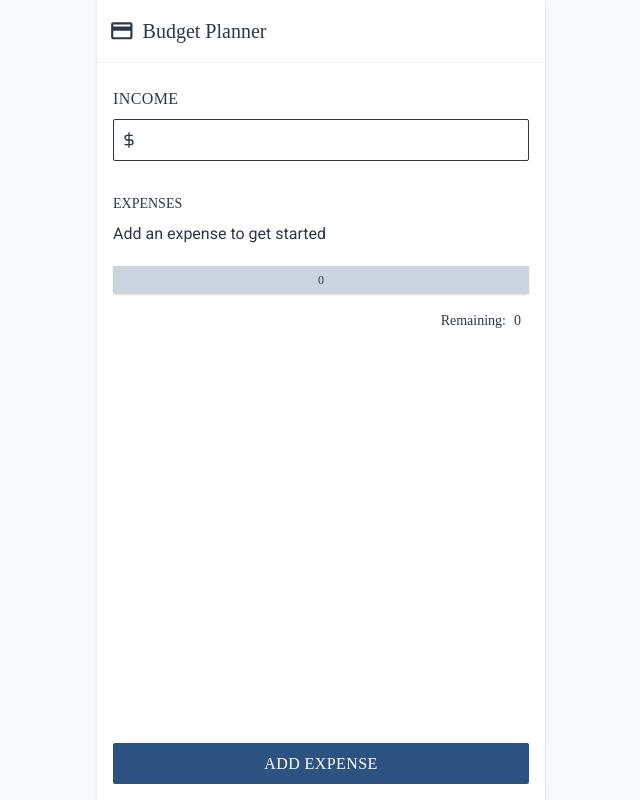
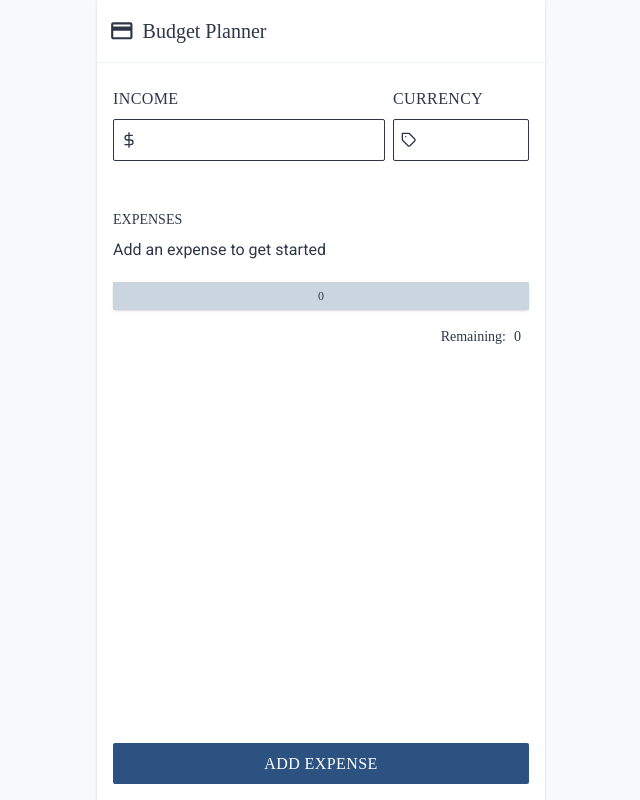
Before and after one commit to jdagmar/budget-planner, a React (Create React App) app: page / in a window 1280 px wide. Shown: the whole page, without its empty margins (319-959 px from the left). Built offline with nearby package versions, Linux system fonts and the light colour scheme; a web font is replaced by a local one.

Commit message:
Add currency field

```diff
--- a/src/components/IncomeForm.tsx
+++ b/src/components/IncomeForm.tsx
@@ -9,7 +9,8 @@ type Props = {
 
 export const IncomeForm = (props: Props) => {
   return (
-    <>
+    <div className="flex">
+      <div className="w-8/12 mr-2">
         <Input
           label="income"
           type="string"
@@ -19,13 +20,36 @@ export const IncomeForm = (props: Props) => {
             props.onChange({
               ...props.setIncomeForm,
               income: newIncome,
-            error: isNaN(parseInt(newIncome))
+              incomeFormatError: isNaN(parseInt(newIncome))
                 ? 'Income should be a number'
                 : undefined,
             });
           }}
         />
-      <p className="text-sm text-red-700  mb-2">{props.setIncomeForm.error}</p>
-    </>
+        <p className="text-sm text-red-700 mb-2">
+          {props.setIncomeForm.incomeFormatError}
+        </p>
+      </div>
+      <div className="w-4/12">
+        <Input
+          label="currency"
+          type="string"
+          icon="label"
+          value={props.setIncomeForm.currency || ''}
+          onChange={newCurrency => {
+            props.onChange({
+              ...props.setIncomeForm,
+              currency: newCurrency,
+              currencyFormatError: isNaN(parseInt(newCurrency))
+                ? undefined
+                : 'Income should be a string',
+            });
+          }}
+        />
+        <p className="text-sm text-red-700 mb-2">
+          {props.setIncomeForm.currencyFormatError}
+        </p>
+      </div>
+    </div>
   );
 };
```
Lines whose indentation alone changed are shown as unchanged.
